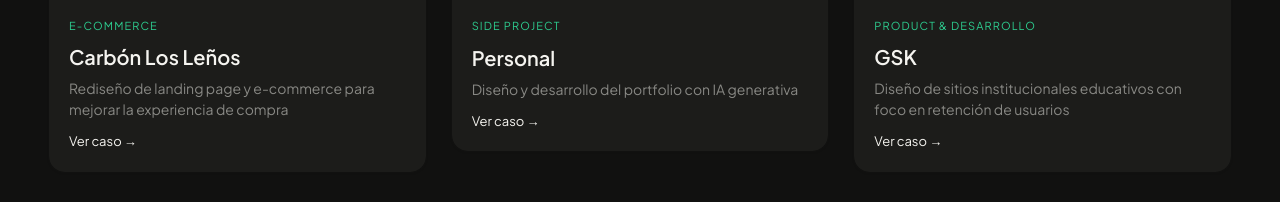
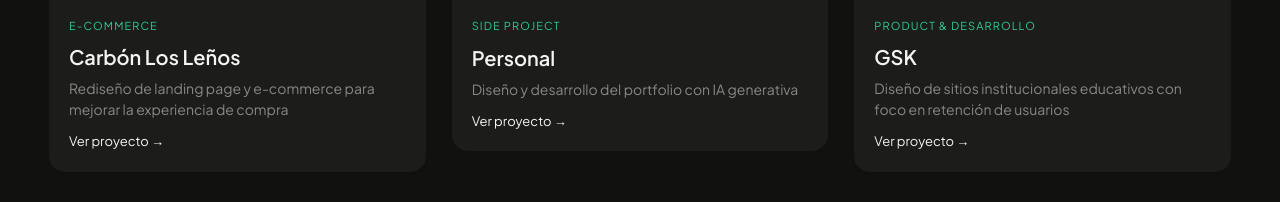
Before and after one commit to mrvivot/mrvivot-portfolio, a Next.js app: page / in a window 1280 px wide. Shown: the part 1300-1502 px from the top of the page. Built offline with nearby package versions, Linux system fonts and the light colour scheme.

Commit message:
Cambiar copy 'Ver caso' por 'Ver proyecto' en cards y navegación entre proyectos, ES/EN
Se mantiene el ícono de flecha (→). Afecta las cards de la home, las
cards de /work y el link "Siguiente proyecto" al pie de cada caso.

Co-Authored-By: Claude Sonnet 5 <noreply@anthropic.com>

```diff
--- a/app/work/[slug]/ProjectClient.tsx
+++ b/app/work/[slug]/ProjectClient.tsx
@@ -22,7 +22,7 @@ const ui = {
     comingSoonText: 'Próximamente',
     overviewLabels: { client: 'Cliente', type: 'Tipo', year: 'Año', role: 'Rol' },
     nextLabel: 'Siguiente proyecto',
-    nextCta: 'Ver caso →',
+    nextCta: 'Ver proyecto →',
   },
   en: {
     passwordTitle: 'Protected content',
@@ -34,7 +34,7 @@ const ui = {
     comingSoonText: 'Coming soon',
     overviewLabels: { client: 'Client', type: 'Type', year: 'Year', role: 'Role' },
     nextLabel: 'Next project',
-    nextCta: 'View case →',
+    nextCta: 'View project →',
   },
 }
 
--- a/components/sections/Portfolio.tsx
+++ b/components/sections/Portfolio.tsx
@@ -21,8 +21,8 @@ interface Props {
 }
 
 const labels = {
-  es: { title: 'Proyectos seleccionados', cta: 'Ver caso →', viewAll: 'Ver todos los proyectos' },
-  en: { title: 'Selected work', cta: 'View case →', viewAll: 'View all projects' },
+  es: { title: 'Proyectos seleccionados', cta: 'Ver proyecto →', viewAll: 'Ver todos los proyectos' },
+  en: { title: 'Selected work', cta: 'View project →', viewAll: 'View all projects' },
 }
 
 export default function Portfolio({ projects }: Props) {
--- a/components/sections/WorkPageClient.tsx
+++ b/components/sections/WorkPageClient.tsx
@@ -11,13 +11,13 @@ const content = {
   es: {
     title: 'Todos los proyectos',
     subtitle: 'Diseño de producto, UX/UI y desarrollo front-end.',
-    cta: 'Ver caso →',
+    cta: 'Ver proyecto →',
     comingSoon: 'Próximamente',
   },
   en: {
     title: 'All projects',
     subtitle: 'Product design, UX/UI and front-end development.',
-    cta: 'View case →',
+    cta: 'View project →',
     comingSoon: 'Coming soon',
   },
 }
```
